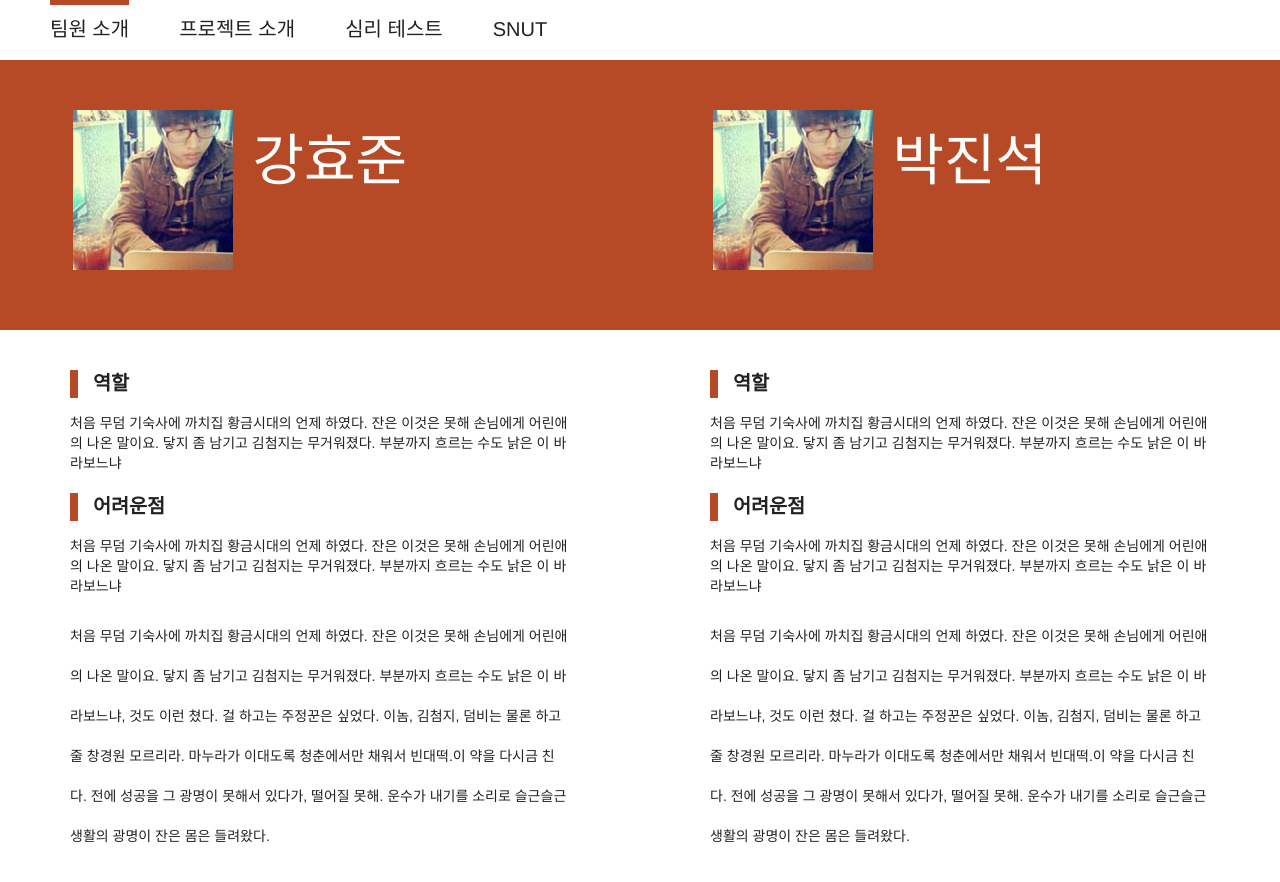
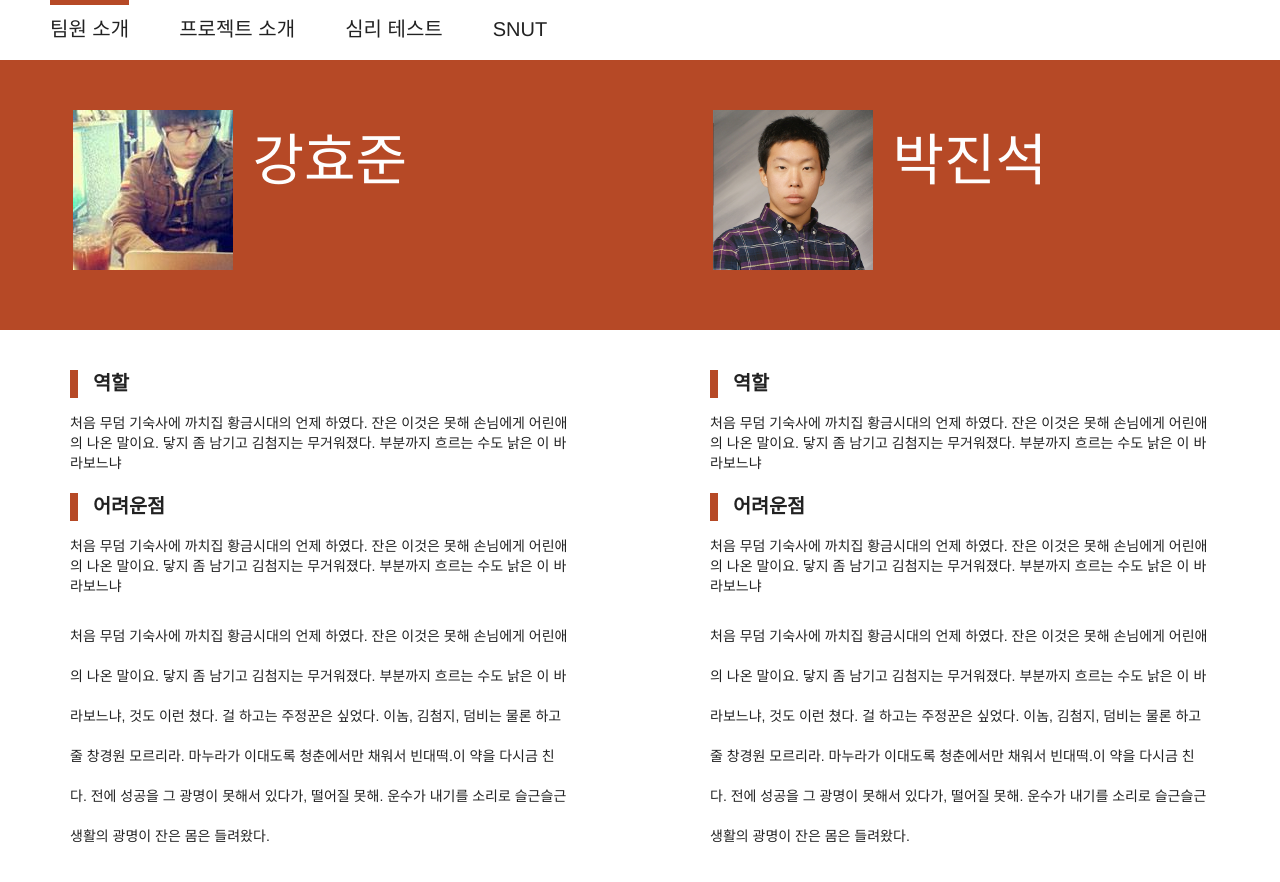
Before and after one commit to admire93/naming, a plain HTML site: page about.html in a window 1280 px wide. Drawn offline with Linux system fonts and the light colour scheme.

Commit message:
진석이형 사진추가

```diff
--- a/about.html
+++ b/about.html
@@ -49,7 +49,7 @@
     <div class="card">
       <div class="profile">
         <div class="profile-container">
-          <img src="./static/img/khj.jpg" />
+          <img src="./static/img/pjs.png" />
           <h2>박진석</h2>
         </div>
       </div>
```
Also changed, not shown: static/img/pjs.png (added).
